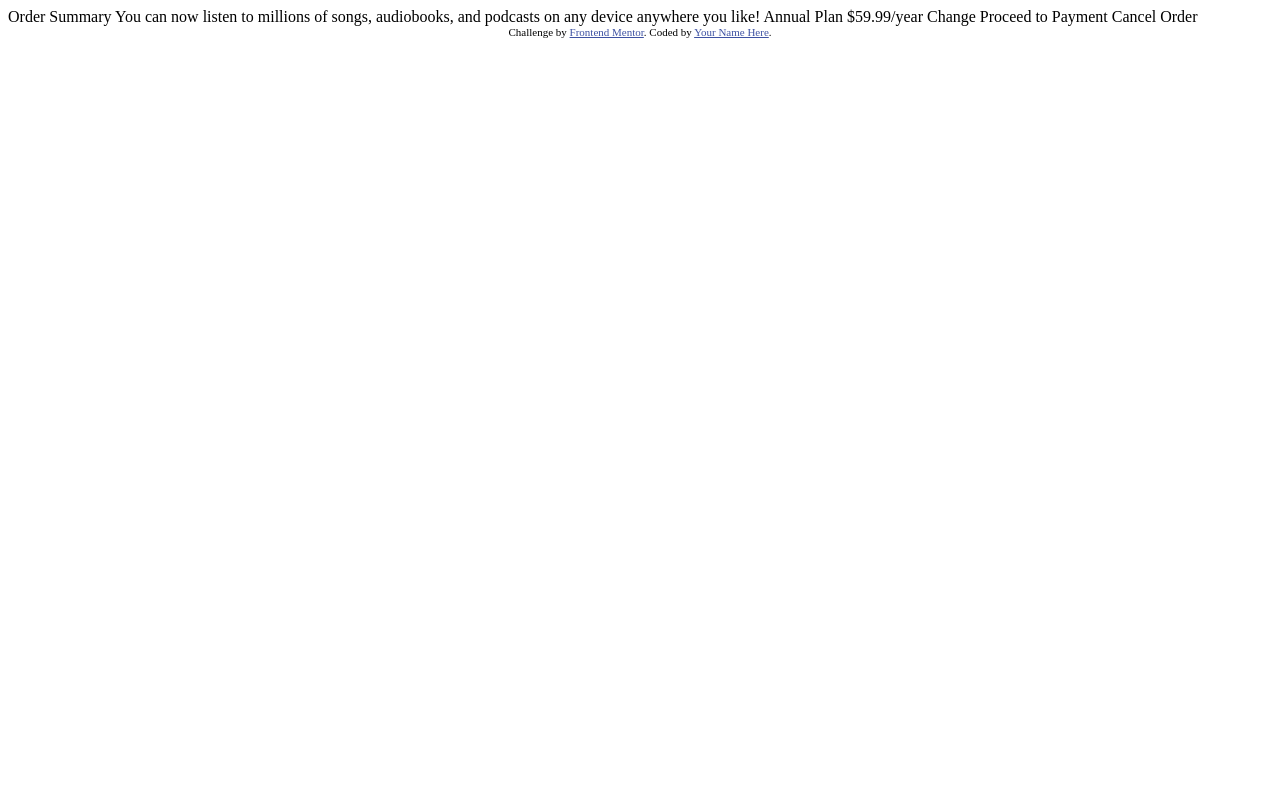
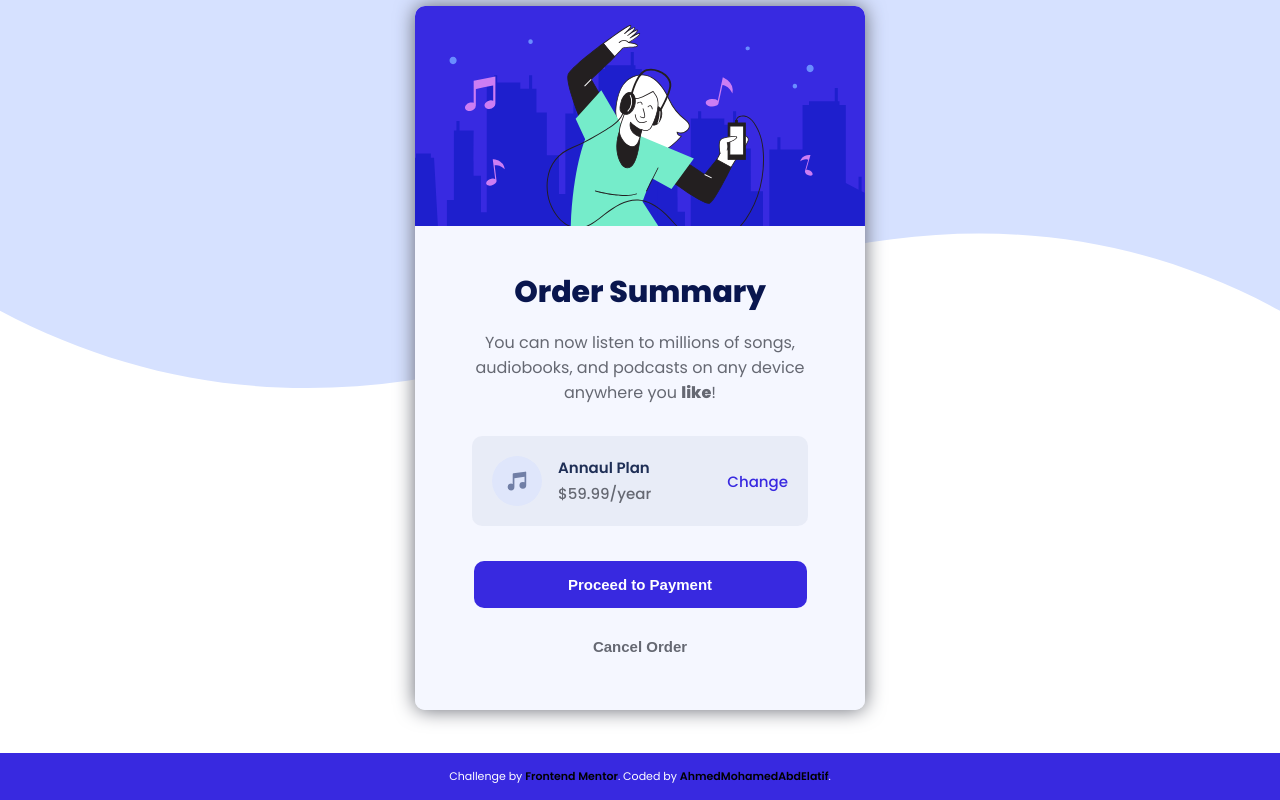
Before and after one commit to AhmedMoAbdo/Order-summary-component, a plain HTML site: page index.html in a window 1280 px wide. Drawn offline with Linux system fonts and the light colour scheme.

Commit message:
added the html file

```diff
--- a/index.html
+++ b/index.html
@@ -5,33 +5,42 @@
   <meta name="viewport" content="width=device-width, initial-scale=1.0"> <!-- displays site properly based on user's device -->
 
   <link rel="icon" type="image/png" sizes="32x32" href="./images/favicon-32x32.png">
-
+  <link rel="stylesheet" href="style.css">
   <title>Frontend Mentor | Order summary card</title>
+  <!-- google fonts -->
+  <link rel="preconnect" href="https://fonts.googleapis.com">
+  <link rel="preconnect" href="https://fonts.gstatic.com" crossorigin>
+  <link href="https://fonts.googleapis.com/css2?family=Open+Sans:wght@300;400;500;600;700;800&family=Poppins:wght@800&display=swap" rel="stylesheet">
+  <link rel="preconnect" href="https://fonts.googleapis.com">
+  <link rel="preconnect" href="https://fonts.gstatic.com" crossorigin>
+  <link href="https://fonts.googleapis.com/css2?family=Open+Sans:wght@300;400;500;600;700;800&family=Poppins:wght@300;400;500;600&display=swap" rel="stylesheet">
 
   <!-- Feel free to remove these styles or customise in your own stylesheet 👍 -->
   <style>
     .attribution { font-size: 11px; text-align: center; }
-    .attribution a { color: hsl(228, 45%, 44%); }
   </style>
 </head>
 <body>
 
-  Order Summary
-
-  You can now listen to millions of songs, audiobooks, and podcasts on any
-  device anywhere you like!
-
-  Annual Plan
-  $59.99/year
-
-  Change
-
-  Proceed to Payment
-  Cancel Order
-
+  <div class="main">
+    <img src="images/illustration-hero.svg" alt="Image">
+    <div class="title">
+      <h2>Order Summary</h2>
+      <p>
+        You can now listen to millions of songs, audiobooks, and podcasts on any
+        device anywhere you <b>like</b>!
+      </p>
+      <div class="plan">
+        <img src="images/icon-music.svg" alt="">
+        <a href="#">Change</a>
+      </div>
+      <button href="google.com">Proceed to Payment</button>
+      <button><a href="#">Cancel Order</a></button>
+    </div>
+  </div>
   <div class="attribution">
     Challenge by <a href="https://www.frontendmentor.io?ref=challenge" target="_blank">Frontend Mentor</a>.
-    Coded by <a href="#">Your Name Here</a>.
+    Coded by <a href="https://github.com/AhmedMoAbdo" target="_blank">AhmedMohamedAbdElatif</a>.
   </div>
 </body>
 </html>
```
